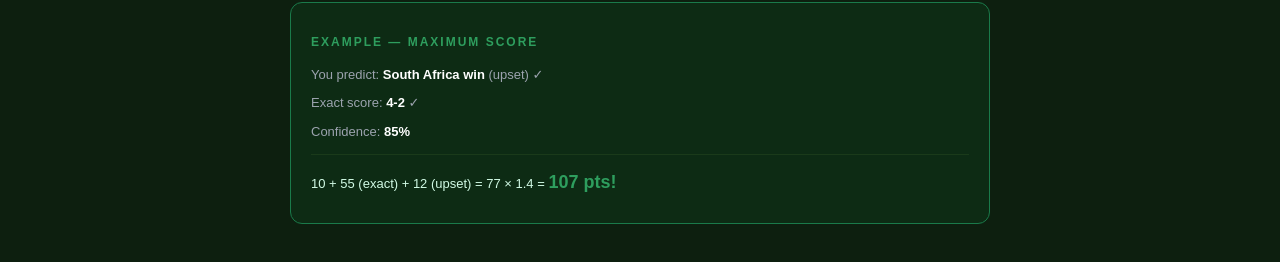
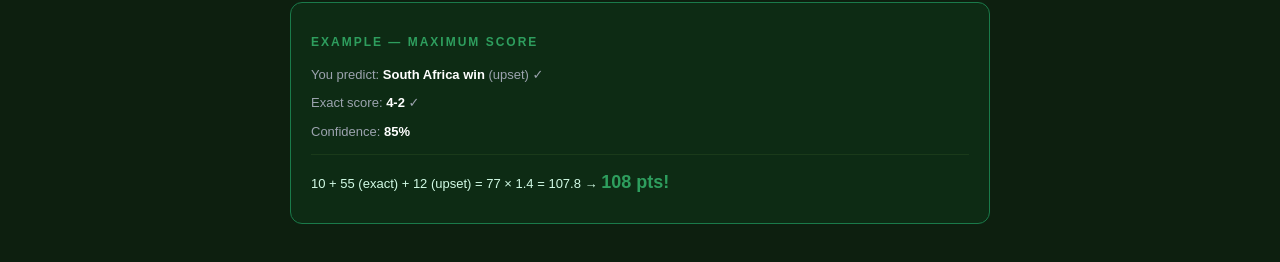
Before and after one commit to flipseer/flipseer, a Next.js app: page /how-to-play in a window 1280 px wide. Shown: the part 2170-2432 px from the top of the page. Built offline with nearby package versions, Linux system fonts and the light colour scheme; no server answers.

Commit message:
Update page.tsx

```diff
--- a/app/how-to-play/page.tsx
+++ b/app/how-to-play/page.tsx
@@ -115,7 +115,7 @@ export default function HowToPlay() {
               <div>Exact score: <strong style={{ color: 'white' }}>4-2</strong> &#x2713;</div>
               <div>Confidence: <strong style={{ color: 'white' }}>85%</strong></div>
               <div style={{ borderTop: '1px solid #1A3A1A', marginTop: '8px', paddingTop: '8px', color: '#D1FAE5' }}>
-                10 + 55 (exact) + 12 (upset) = 77 &#xD7; 1.4 = <strong style={{ color: '#2E9E5E', fontSize: '18px' }}>107 pts!</strong>
+                10 + 55 (exact) + 12 (upset) = 77 &#xD7; 1.4 = 107.8 &#x2192; <strong style={{ color: '#2E9E5E', fontSize: '18px' }}>108 pts!</strong>
               </div>
             </div>
           </div>
```
